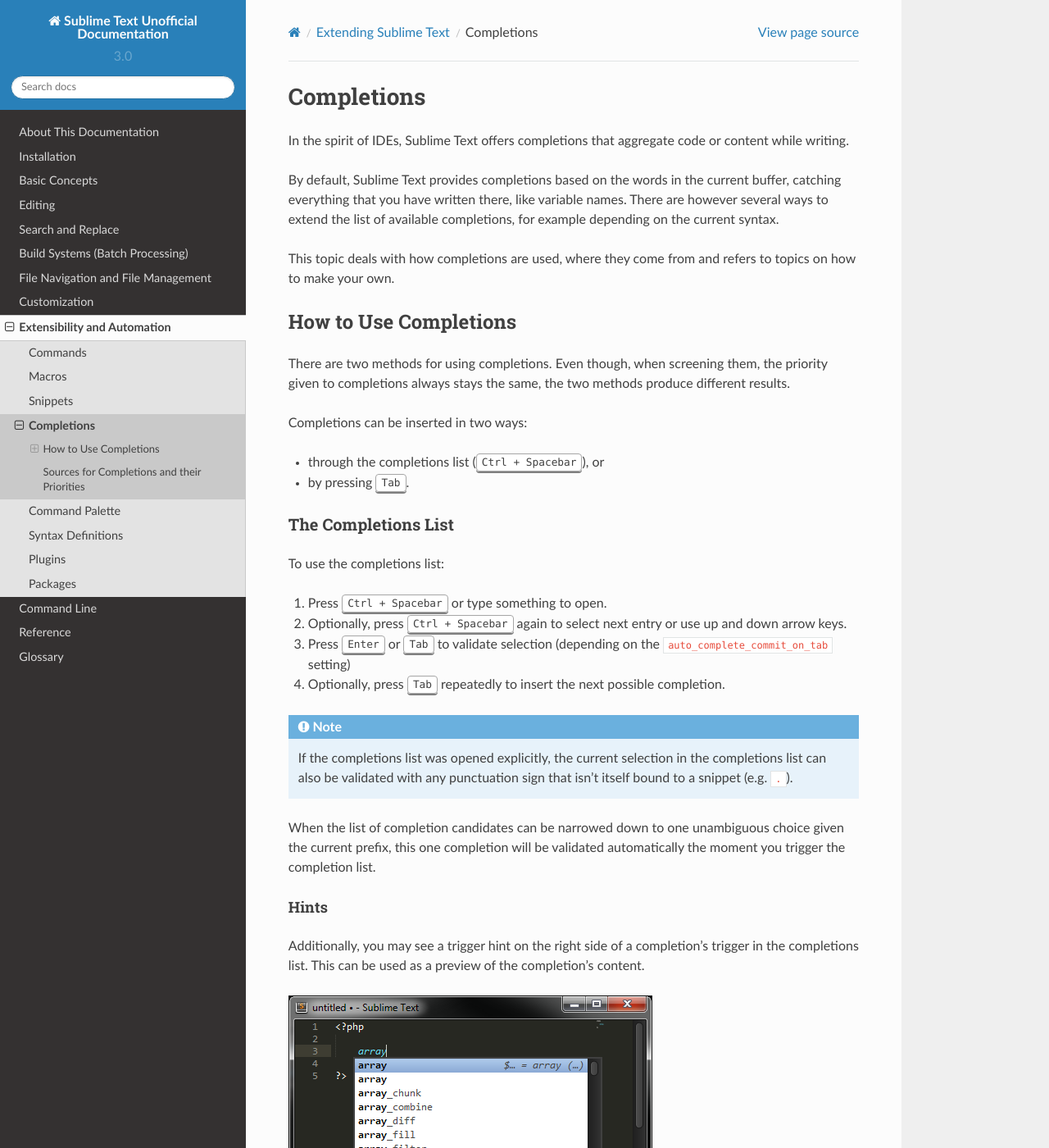
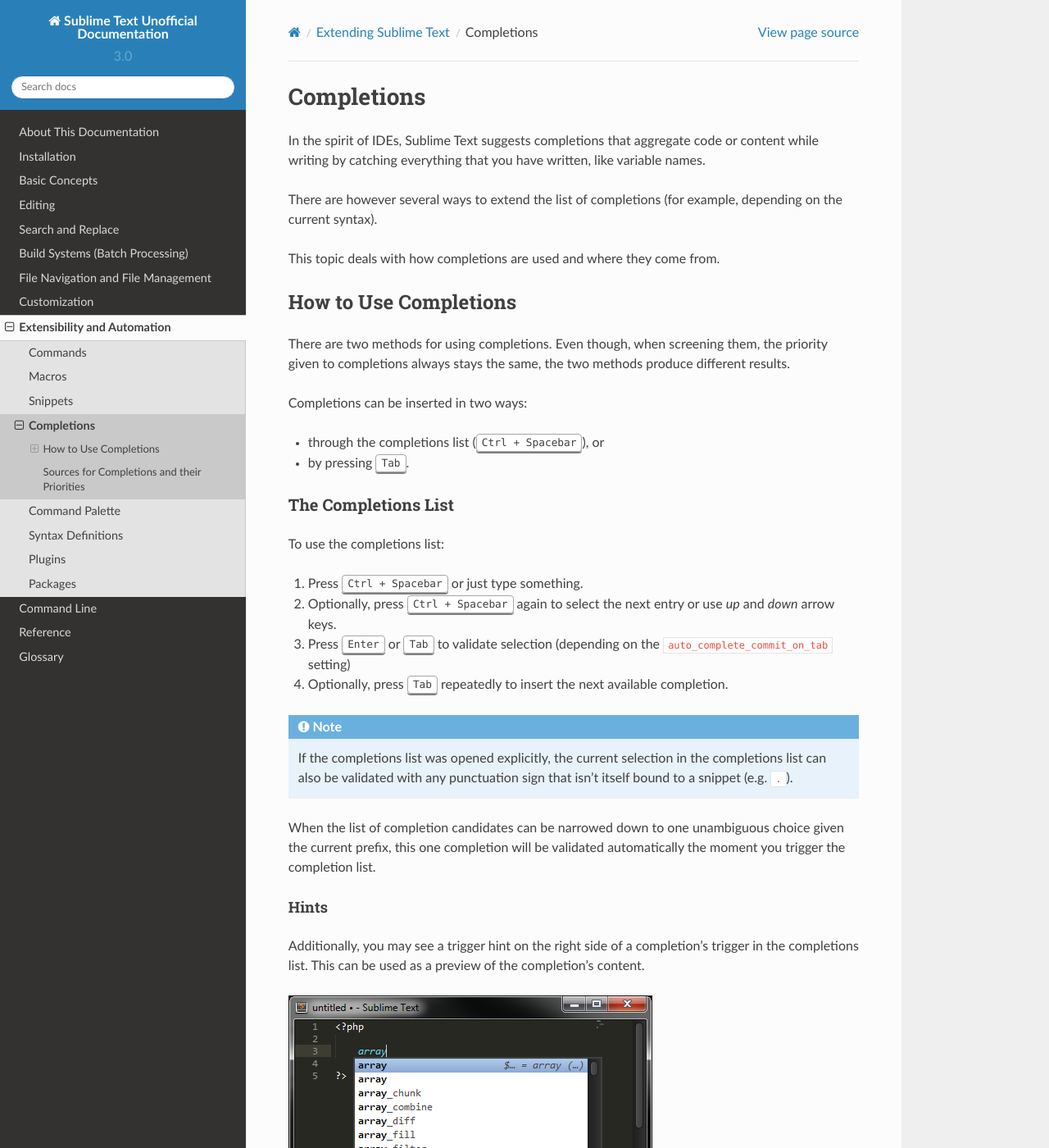
Before and after one commit to guillermooo/sublime-undocs, a Sphinx documentation site: the page built from source/extensibility/completions.rst, in a window 1280 px wide and 1400 px high. Shown: the whole window at 82% size. Built offline with Sphinx 7.4.7 and the Read the Docs theme 2.0.0, drawn with Linux system fonts in a browser that asks for light colours; some of the changed text lies outside the part shown.

Commit message:
Revision based on feedback

```diff
--- a/source/extensibility/completions.rst
+++ b/source/extensibility/completions.rst
@@ -3,23 +3,18 @@
 ===========
 
 In the spirit of IDEs,
-Sublime Text offers completions
-that aggregate code or content while writing.
+Sublime Text suggests completions
+that aggregate code or content while writing
+by catching everything that you have written,
+like variable names.
 
-By default,
-Sublime Text provides completions
-based on the words in the current buffer,
-catching everything that you have written there,
-like variable names.
 There are however several ways
-to extend the list of available completions,
-for example depending on the current syntax.
+to extend the list of completions
+(for example, depending on the current syntax).
 
 This topic deals with
-how completions are used,
-where they come from
-and refers to topics
-on how to make your own.
+how completions are used and
+where they come from.
 
 
 How to Use Completions
@@ -41,14 +36,14 @@
 
 To use the completions list:
 
-1. Press :kbd:`Ctrl + Spacebar` or type something to open.
+1. Press :kbd:`Ctrl + Spacebar` or just type something.
 #. Optionally, press :kbd:`Ctrl + Spacebar` again
-   to select next entry
-   or use up and down arrow keys.
+   to select the next entry
+   or use *up* and *down* arrow keys.
 #. Press :kbd:`Enter` or :kbd:`Tab` to validate selection
    (depending on the ``auto_complete_commit_on_tab`` setting)
 #. Optionally, press :kbd:`Tab` repeatedly
-   to insert the next possible completion.
+   to insert the next available completion.
 
 .. note::
 
@@ -79,18 +74,20 @@
 .. image:: images/completions_hint.png
 
 The above is in fact a snippet
-and completes to
+and expands to
 ``$arrayName = array('' => , );``.
 
 
 Triggers and Contents
 *********************
 
-Completions that are not taken from the buffer
-may choose to provide a different trigger
-than what they will insert when selected.
+Completions not sourced from the text in the current file
+may provide a trigger
+that is different
+to the content they will insert if selected.
 This is commonly used for function completions
-where the completion also includes its signature.
+where the content also includes
+the function's signature.
 
 For example,
 completing ``array_map`` from the PHP completions
```
Also changed, not shown: other parts of source/extensibility/completions.rst (+6 -5 lines), source/reference/completions.rst (+16 -24 lines).
